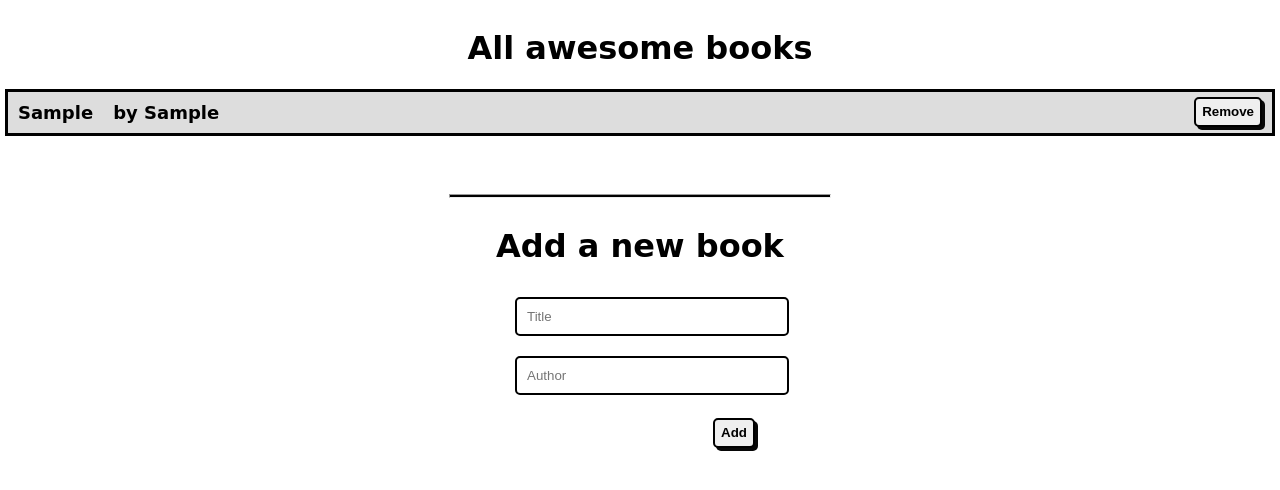
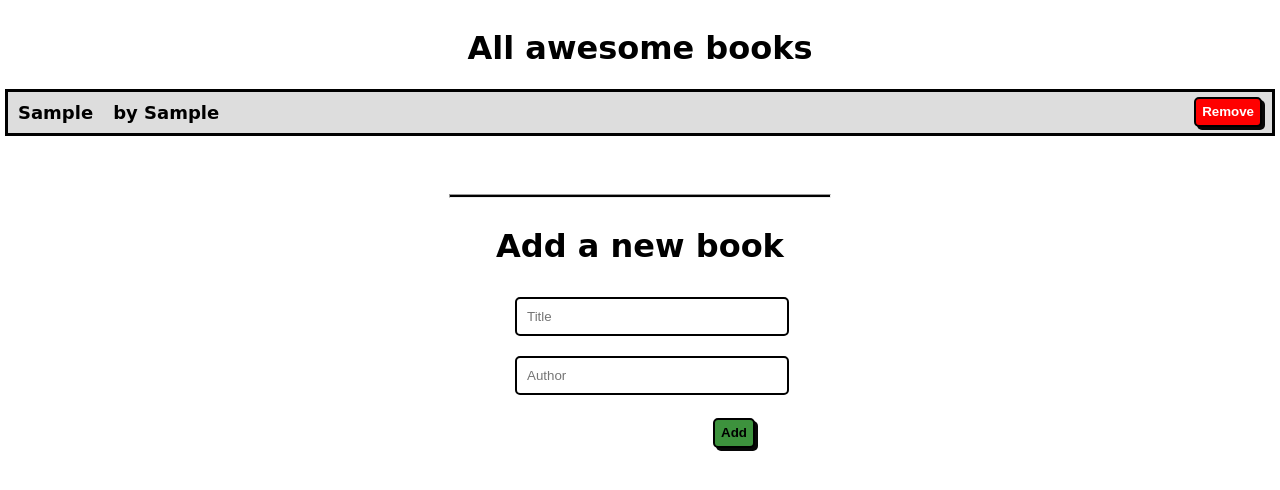
Before and after one commit to IamYunusAli/Awesome-books, a website: page index.html in a window 1280 px wide. Both pictures are taken after typing "Sample", "Sample" into the empty fields and a click on the button "Add". Drawn offline with Linux system fonts and the light colour scheme.

Commit message:
edit style.css

```diff
--- a/style.css
+++ b/style.css
@@ -80,9 +80,15 @@
 .addButton {
   height: 30px;
   border-radius: 5px;
-  border: 2px solid black;
+  background-color: rgb(61, 146, 61);
+  border: 2px solid rgb(0, 0, 0);
   cursor: pointer;
   font-weight: 600;
   margin: 5px 10px ;
   box-shadow: 3px 3px rgb(7, 7, 7);
 }
+
+.removeBtn {
+  background-color: red;
+  color: white;
+}
```
